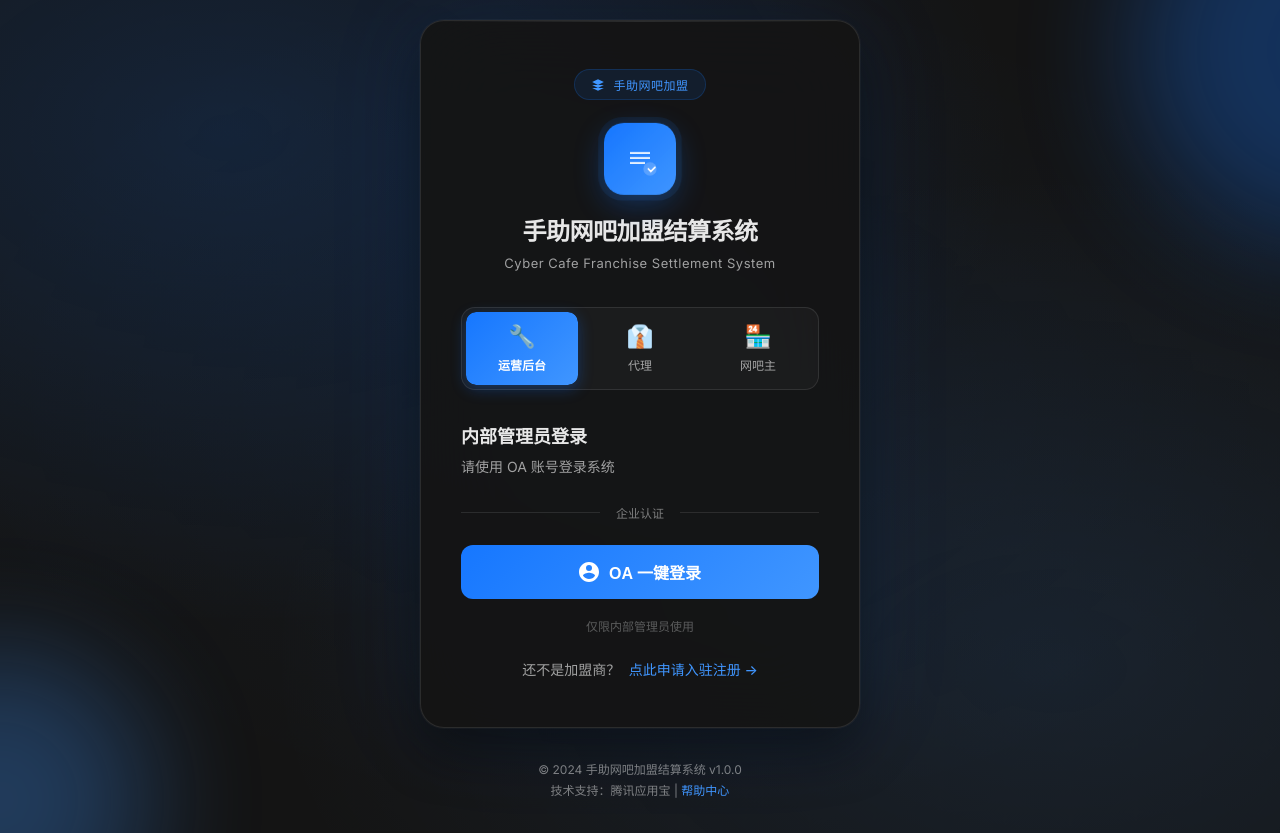
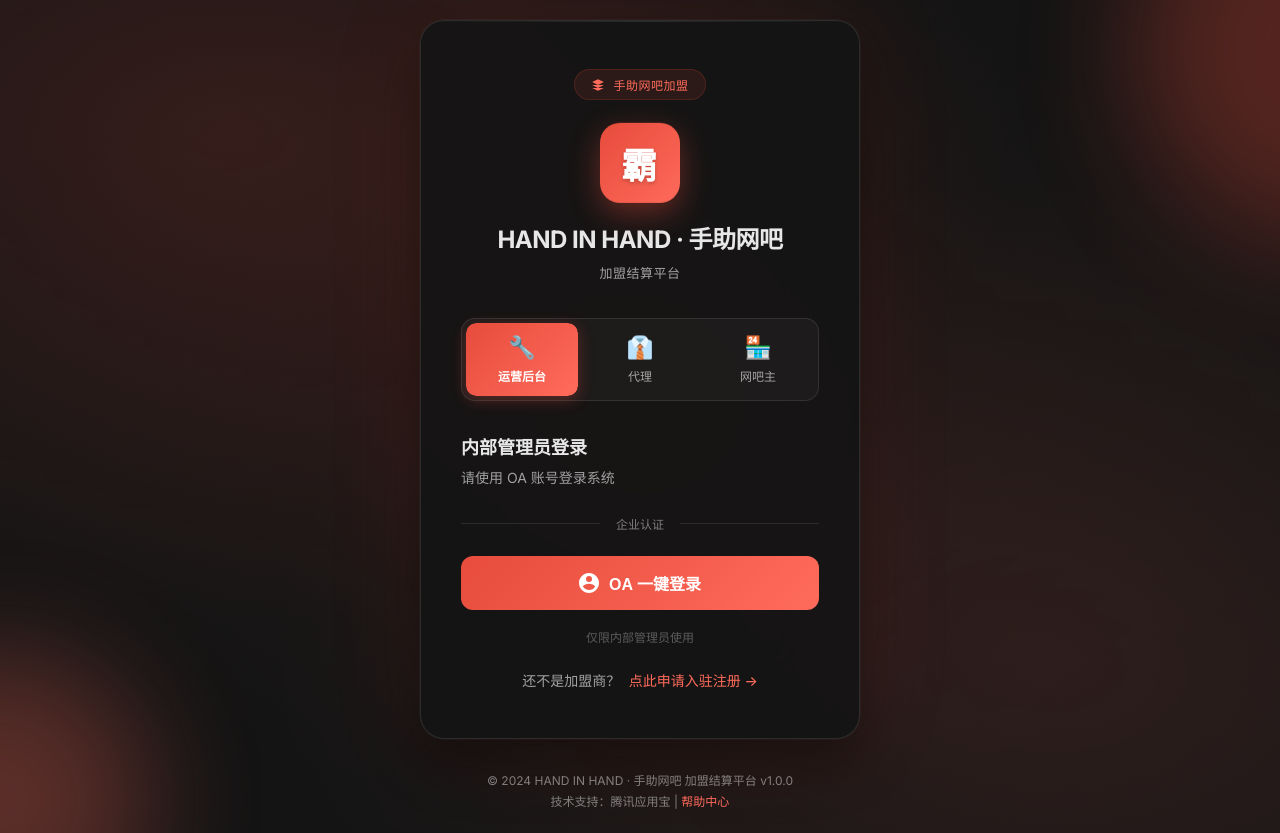
Before and after one commit to luckinStar/cyber-cafe-login, a website: page index.html in a window 1280 px wide. Drawn offline with Linux system fonts and the light colour scheme.

Commit message:
redesign: 登录页面重新设计 - 红色霸字icon主题、HAND IN HAND · 手助网吧品牌升级

```diff
--- a/index.html
+++ b/index.html
@@ -3,7 +3,7 @@
 <head>
     <meta charset="UTF-8">
     <meta name="viewport" content="width=device-width, initial-scale=1.0">
-    <title>手助网吧加盟结算系统</title>
+    <title>HAND IN HAND · 手助网吧 - 加盟结算平台</title>
     <style>
         @import url('https://fonts.googleapis.com/css2?family=Inter:wght@300;400;500;600;700&display=swap');
 
@@ -14,9 +14,9 @@
         }
 
         :root {
-            --primary: #1677ff;
-            --primary-dark: #0958d8;
-            --primary-light: #4096ff;
+            --primary: #E74C3C;
+            --primary-dark: #C0392B;
+            --primary-light: #FF6B5B;
             --success: #52c41a;
             --warning: #faad14;
             --error: #ff4d4f;
@@ -49,9 +49,9 @@
             width: 100%;
             height: 100%;
             background:
-                radial-gradient(ellipse at 20% 20%, rgba(22, 119, 255, 0.15) 0%, transparent 50%),
-                radial-gradient(ellipse at 80% 80%, rgba(64, 150, 255, 0.1) 0%, transparent 50%),
-                radial-gradient(ellipse at 50% 50%, rgba(22, 119, 255, 0.05) 0%, transparent 70%);
+                radial-gradient(ellipse at 20% 20%, rgba(231, 76, 60, 0.15) 0%, transparent 50%),
+                radial-gradient(ellipse at 80% 80%, rgba(255, 107, 91, 0.1) 0%, transparent 50%),
+                radial-gradient(ellipse at 50% 50%, rgba(231, 76, 60, 0.05) 0%, transparent 70%);
             animation: BGMesh 20s ease-in-out infinite;
             z-index: 0;
         }
@@ -90,6 +90,16 @@
             animation-delay: 5s;
         }
 
+        .orb-3 {
+            width: 250px;
+            height: 250px;
+            background: rgba(192, 57, 43, 0.4);
+            top: 50%;
+            left: 50%;
+            transform: translate(-50%, -50%);
+            animation-delay: 10s;
+        }
+
         @keyframes OrbFloat {
             0%, 100% { transform: translate(0, 0); }
             25% { transform: translate(50px, 50px); }
@@ -114,7 +124,7 @@
             box-shadow:
                 0 0 0 1px rgba(255, 255, 255, 0.03),
                 0 25px 50px rgba(0, 0, 0, 0.4),
-                0 0 100px rgba(22, 119, 255, 0.1);
+                0 0 100px rgba(231, 76, 60, 0.1);
             animation: CardEntry 0.8s cubic-bezier(0.16, 1, 0.3, 1);
             position: relative;
             overflow: hidden;
@@ -150,8 +160,8 @@
             display: inline-flex;
             align-items: center;
             gap: 8px;
-            background: rgba(22, 119, 255, 0.1);
-            border: 1px solid rgba(22, 119, 255, 0.2);
+            background: rgba(231, 76, 60, 0.1);
+            border: 1px solid rgba(231, 76, 60, 0.2);
             padding: 6px 16px;
             border-radius: 20px;
             margin-bottom: 24px;
@@ -162,33 +172,50 @@
         }
 
         .logo-wrapper {
-            width: 72px;
-            height: 72px;
+            width: 80px;
+            height: 80px;
             margin: 0 auto 20px;
             position: relative;
         }
 
         .logo {
-            width: 72px;
-            height: 72px;
-            background: linear-gradient(135deg, var(--primary) 0%, var(--primary-light) 100%);
+            width: 80px;
+            height: 80px;
+            background: linear-gradient(135deg, #E74C3C 0%, #FF6B5B 100%);
             border-radius: 20px;
             display: flex;
             align-items: center;
             justify-content: center;
-            box-shadow: 0 10px 30px rgba(22, 119, 255, 0.3);
+            box-shadow: 0 10px 30px rgba(231, 76, 60, 0.4);
             animation: LogoFloat 6s ease-in-out infinite;
             position: relative;
             z-index: 1;
+            overflow: hidden;
+        }
+
+        .logo::before {
+            content: '';
+            position: absolute;
+            top: -50%;
+            left: -50%;
+            width: 200%;
+            height: 200%;
+            background: linear-gradient(
+                45deg,
+                transparent 30%,
+                rgba(255, 255, 255, 0.1) 50%,
+                transparent 70%
+            );
+            animation: Shine 3s ease-in-out infinite;
         }
 
         .logo::after {
             content: '';
             position: absolute;
-            inset: -2px;
-            background: linear-gradient(135deg, var(--primary), var(--primary-light));
+            inset: -3px;
+            background: linear-gradient(135deg, #E74C3C, #FF6B5B);
             border-radius: 22px;
-            opacity: 0.2;
+            opacity: 0.3;
             z-index: -1;
             animation: LogoGlow 2s ease-in-out infinite;
         }
@@ -199,13 +226,24 @@
         }
 
         @keyframes LogoGlow {
-            0%, 100% { transform: scale(1); opacity: 0.2; }
-            50% { transform: scale(1.1); opacity: 0.1; }
+            0%, 100% { transform: scale(1); opacity: 0.3; }
+            50% { transform: scale(1.1); opacity: 0.15; }
         }
 
-        .logo svg {
-            width: 40px;
-            height: 40px;
+        @keyframes Shine {
+            0% { transform: translateX(-100%) rotate(45deg); }
+            100% { transform: translateX(100%) rotate(45deg); }
+        }
+
+        .logo-text {
+            font-size: 36px;
+            font-weight: 900;
+            color: white;
+            font-family: 'Microsoft YaHei', 'PingFang SC', sans-serif;
+            text-shadow: 0 2px 4px rgba(0, 0, 0, 0.2);
+            position: relative;
+            z-index: 1;
+            letter-spacing: 2px;
         }
 
         .login-header h1 {
@@ -272,7 +310,7 @@
         }
 
         .role-tab.active {
-            box-shadow: 0 4px 15px rgba(22, 119, 255, 0.3);
+            box-shadow: 0 4px 15px rgba(231, 76, 60, 0.3);
         }
 
         .role-icon {
@@ -362,7 +400,7 @@
 
         .oa-login-btn:hover {
             transform: translateY(-2px);
-            box-shadow: 0 10px 30px rgba(22, 119, 255, 0.4);
+            box-shadow: 0 10px 30px rgba(231, 76, 60, 0.4);
         }
 
         .oa-login-btn:active {
@@ -399,7 +437,7 @@
         .form-group input:focus {
             border-color: var(--primary);
             background: rgba(255, 255, 255, 0.05);
-            box-shadow: 0 0 0 3px rgba(22, 119, 255, 0.1);
+            box-shadow: 0 0 0 3px rgba(231, 76, 60, 0.1);
         }
 
         .form-group input::placeholder {
@@ -478,7 +516,7 @@
 
         .login-btn:hover {
             transform: translateY(-2px);
-            box-shadow: 0 10px 30px rgba(22, 119, 255, 0.4);
+            box-shadow: 0 10px 30px rgba(231, 76, 60, 0.4);
         }
 
         .login-btn:active {
@@ -520,8 +558,8 @@
         }
 
         .message.info {
-            background: rgba(22, 119, 255, 0.1);
-            border: 1px solid rgba(22, 119, 255, 0.3);
+            background: rgba(231, 76, 60, 0.1);
+            border: 1px solid rgba(231, 76, 60, 0.3);
             color: var(--primary-light);
         }
 
@@ -647,6 +685,7 @@
     <!-- Floating orbs -->
     <div class="orb orb-1"></div>
     <div class="orb orb-2"></div>
+    <div class="orb orb-3"></div>
 
     <div class="container">
         <div class="login-card">
@@ -660,17 +699,12 @@
 
                 <div class="logo-wrapper">
                     <div class="logo">
-                        <svg viewBox="0 0 48 48" fill="none">
-                            <rect width="48" height="48" rx="8" fill="transparent"/>
-                            <path d="M12 16h24v2H12zm0 6h24v2H12zm0 6h18v2H12z" fill="white"/>
-                            <circle cx="36" cy="36" r="8" fill="rgba(255,255,255,0.2)"/>
-                            <path d="M34 36l3 3 5-5" stroke="white" stroke-width="2" fill="none" stroke-linecap="round"/>
-                        </svg>
+                        <span class="logo-text">霸</span>
                     </div>
                 </div>
 
-                <h1>手助网吧加盟结算系统</h1>
-                <p class="subtitle">Cyber Cafe Franchise Settlement System</p>
+                <h1>HAND IN HAND · 手助网吧</h1>
+                <p class="subtitle">加盟结算平台</p>
             </div>
 
             <div class="role-selector">
@@ -768,7 +802,7 @@
         </div>
 
         <div class="footer">
-            <p>© 2024 手助网吧加盟结算系统 v1.0.0</p>
+            <p>© 2024 HAND IN HAND · 手助网吧 加盟结算平台 v1.0.0</p>
             <p>技术支持：腾讯应用宝 | <a href="javascript:void(0)" style="color: var(--primary-light);">帮助中心</a></p>
         </div>
     </div>
```
